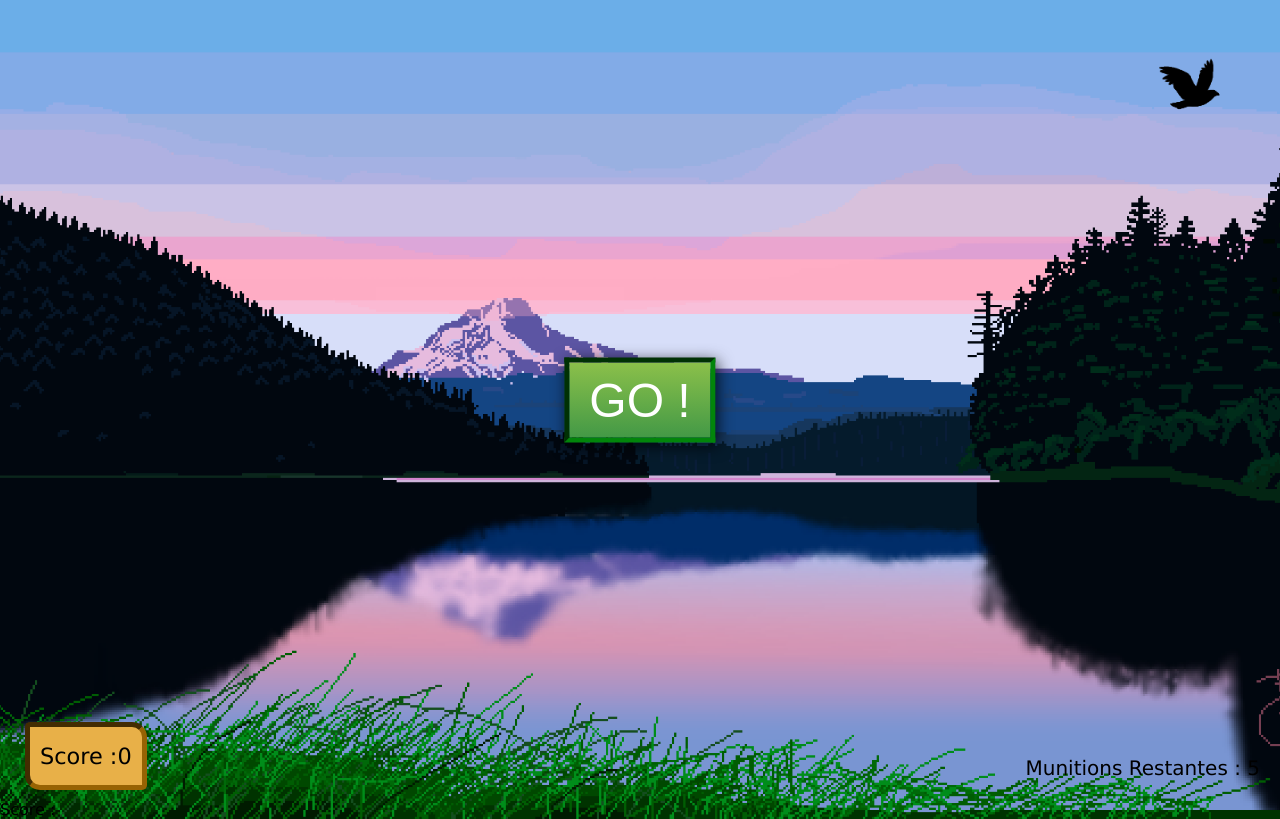
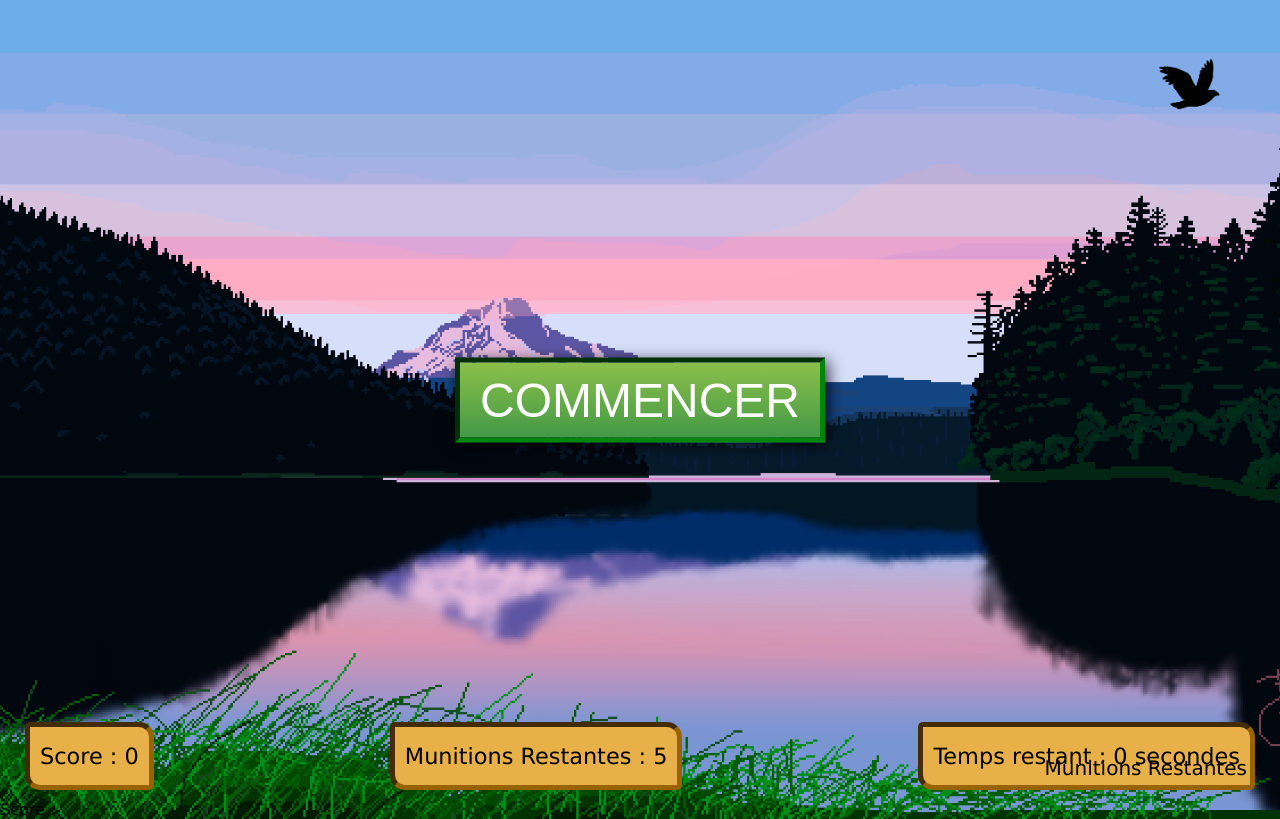
Before and after one commit to jaybzer/Game-Jam, a plain HTML site: page index.html in a window 1280 px wide. Shown: the top 819 px of the page. Drawn offline with Linux system fonts and the light colour scheme.

Commit message:
Play Button

```diff
--- a/index.html
+++ b/index.html
@@ -11,12 +11,15 @@
 
 	<body>
 		<div class="game">
-			<button class="play">GO !</button>
+			<button class="play">COMMENCER</button>
 
 		</div>
 		<div class="hud">
-			<div class="score-box">Score : <span id="currentScore"></div></div>
+			<div class="score-box"><p>Score : <span id="currentScore">0</span></p></div>
+			<div class="ammo-box"><p>Munitions Restantes : <span id="currentAmmo"></p></div>
+			<div class="time-box"><p>Temps restant : <span id="time">0</span> secondes</p></div>
 		</div>
+
         <img id="b1" onclick="shoot(this)" src="black_bird.gif"/>
 
         <img id="b2" onclick="shoot(this)" src="duck.gif"/>
```
